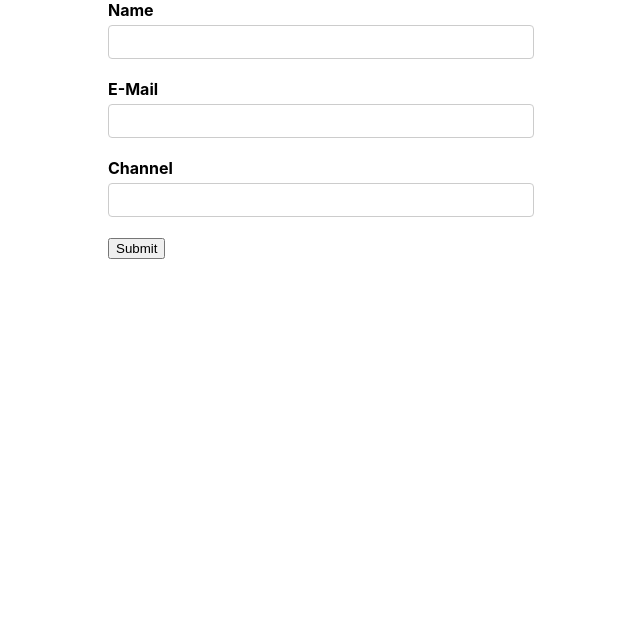
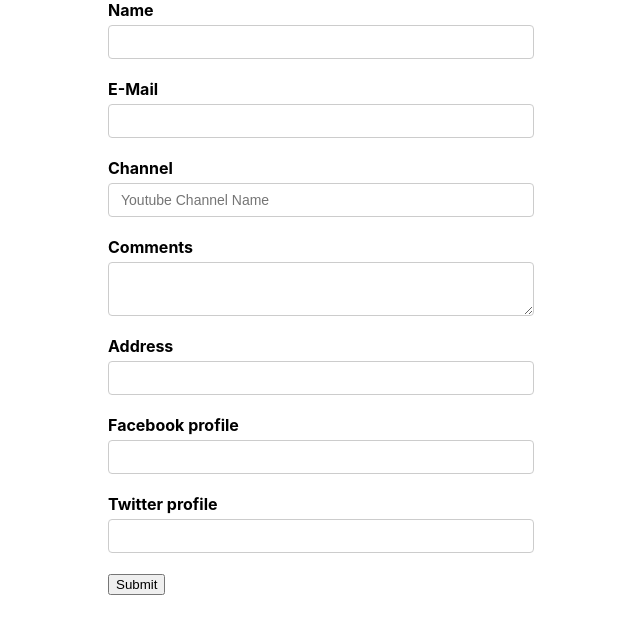
Before and after one commit to Lprabodha/React_formik, a React (Create React App) app: page / in a window 1280 px wide. Shown: the top 634 px of the page, without its empty margins (319-959 px from the left). Built offline with nearby package versions, Linux system fonts and the light colour scheme.

Commit message:
React Formik
React Formik

```diff
--- a/package.json
+++ b/package.json
@@ -10,7 +10,8 @@
     "react": "^17.0.2",
     "react-dom": "^17.0.2",
     "react-scripts": "4.0.3",
-    "web-vitals": "^1.0.1"
+    "web-vitals": "^1.0.1",
+    "yup": "^0.32.9"
   },
   "scripts": {
     "start": "react-scripts start",
--- a/src/App.css
+++ b/src/App.css
@@ -10,7 +10,8 @@
 }
 
 input[type='text'],
-input[type='email']{
+input[type='email'],
+textarea{
   display: block;
   width: 400px;
   padding: 6px 12px;
--- /dev/null
+++ b/src/components/TextError.jsx
@@ -0,0 +1,11 @@
+import React from 'react'
+
+function TextError(props) {
+    return (
+        <div className='error'>
+          {props.children}
+        </div>
+    )
+}
+
+export default TextError
--- a/src/components/YoutubeForm.jsx
+++ b/src/components/YoutubeForm.jsx
@@ -1,100 +1,121 @@
 import React from 'react';
-import {useFormik} from 'formik';
+import {Formik,Form,Field,ErrorMessage} from 'formik';
+import * as Yup from 'yup';
+import TextError from './TextError';
+
 
 
 const initialValues = {
     name: '',
     email: '',
-    channel: ''
+    channel: '',
+    comments:'',
+    address:'',
+    social:{
+        facebook:'',
+        twitter:''
+
+    }
 }
 
 const onSubmit = values => {
     console.log('Form Data', values);
 }
 
-const validate = values => {
-    // values.name values.email values.channel
-    // errors.name errors.email errors.channel
-    // errors.name = 'This field is required'
-    let errors = {}
-
-    if (!values.name) {
-        errors.name = 'Required'
-    }
-    if (!values.email) {
-        errors.email = 'Required'
-    } else if (!/^[A-Z0-9._%+-]+@[A-Z0-9.-]+\.[A-Z]{2,4}$/i.test(values.email)) {
-        errors.email = 'Invaild email format'
-    }
 
 
+const validationSchema = Yup.object({
+    name: Yup.string().required('Required!'),
+    email: Yup.string().email('Invalid email format').required('Required'),
+    channel: Yup.string().required('Required')
+})
 
-    if (!values.channel) {
-        errors.channel = 'Required'
-    }
+function YoutubeForm() {
 
 
-    return errors
-}
-
-function YoutubeForm() {
-  const formik =   useFormik ({
-      initialValues,
-      onSubmit,
-      validate
-  })
-
-console.log('Form visited', formik.touched);
-
     return (
-        <div>
-            <form onSubmit={formik.handleSubmit}>
+        <Formik
+        initialValues={initialValues}
+        validationSchema={validationSchema}
+        onSubmit={onSubmit}>
+            <Form>
                 <div className='form-control'>
                     <label htmlFor='name'>Name</label>
-                    <input type='text'
+                    <Field type='text'
                         id='name'
                         name='name'
-                        onChange={formik.handleChange}
-                        onBlur={formik.handleBlur}
-                        value={formik.values.name}
+
                     />
-                    {formik.errors.name ? (<div className='error'>{formik.errors.name}</div> ): null}
+                    <ErrorMessage name='name' component={TextError}/>
                 </div>
 
                 <div className='form-control'>
                     <label htmlFor='email'>E-Mail</label>
-                    <input
+                    <Field
                         type='email'
                         id='email'
                         name='email'
-                        onChange={formik.handleChange}
-                        onBlur={formik.handleBlur}
-                        value={formik.values.email}
+
                     />
-                    {formik.errors.email ? (<div className='error'>{formik.errors.email}</div>) : null}
+                    <ErrorMessage name='email'>
+                        {
+                            (errorMsg)=><div className='error'>{errorMsg}</div>
+                        }
+                    </ErrorMessage>
                 </div>
 
 
                 <div className='form-control'>
                     <label htmlFor='channel'>Channel</label>
-                    <input
+                    <Field
                         type='text'
                         id='channel'
                         name='channel'
-                        onChange={formik.handleChange}
-                        onBlur={formik.handleBlur}
-                        value={formik.values.channel}
+                        placeholder='Youtube Channel Name'
+
                     />
-                    {formik.errors.channel ? (<div className='error'>{formik.errors.channel}</div>) : null}
+                    <ErrorMessage name='channel'/>
                 </div>
 
 
+                <div className='form-control'>
+                    <label htmlFor='comments'>Comments</label>
+                    <Field as='textarea'id='comments' name='comments'/>
+                </div>
+
+                <div className='form-control'>
+                    <label htmlFor='address'>Address</label>
+                    <Field name='address'>
+                        {
+                            (props) =>{
+                                const{field , form, meta} = props
+                                console.log('Render props', props)
+                                return (
+                                    <div>
+                                        <input type='text'id='address' {...field} />
+                                        {meta.touched && meta.error ? <div>{meta.error}</div> : null}
+                                    </div>
+                                )
+                            }
+                        }
+                    </Field>
+                </div>
+
+                <div className='form-control'>
+                    <label htmlFor='facebook'>Facebook profile</label>
+                    <Field type='text' id='facebook' name='social.facebook'/>
+                </div>
+
+                 <div className='form-control'>
+                    <label htmlFor='twitter'>Twitter profile</label>
+                    <Field type='text' id='twitter' name='social.twitter'/>
+                </div>
 
                 <button type='submit'>Submit</button>
 
 
-            </form>
-        </div>
+            </Form>
+        </Formik>
     )
 }
 
```
Also changed, not shown: src/components/OldYoutubeForm.jsx (added, +110 -0 lines), 1 other file (tests, documents, lock files or other folders).
